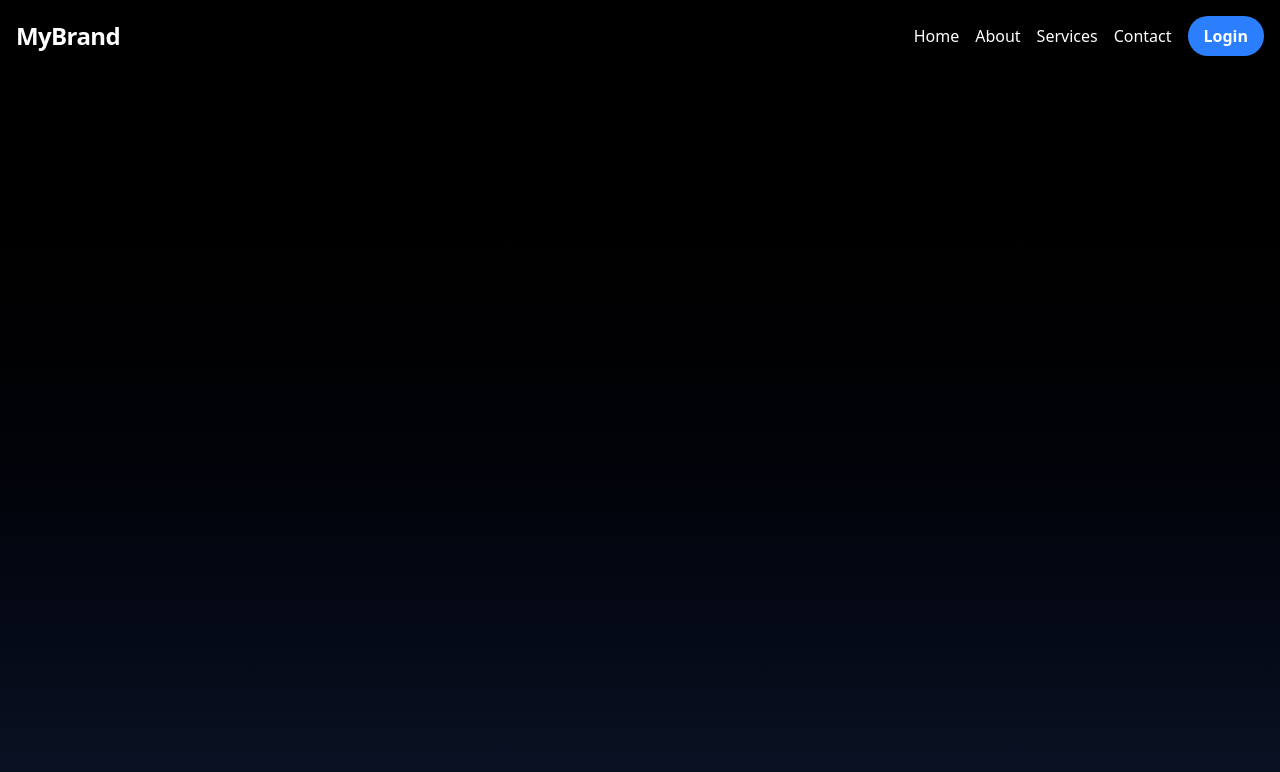
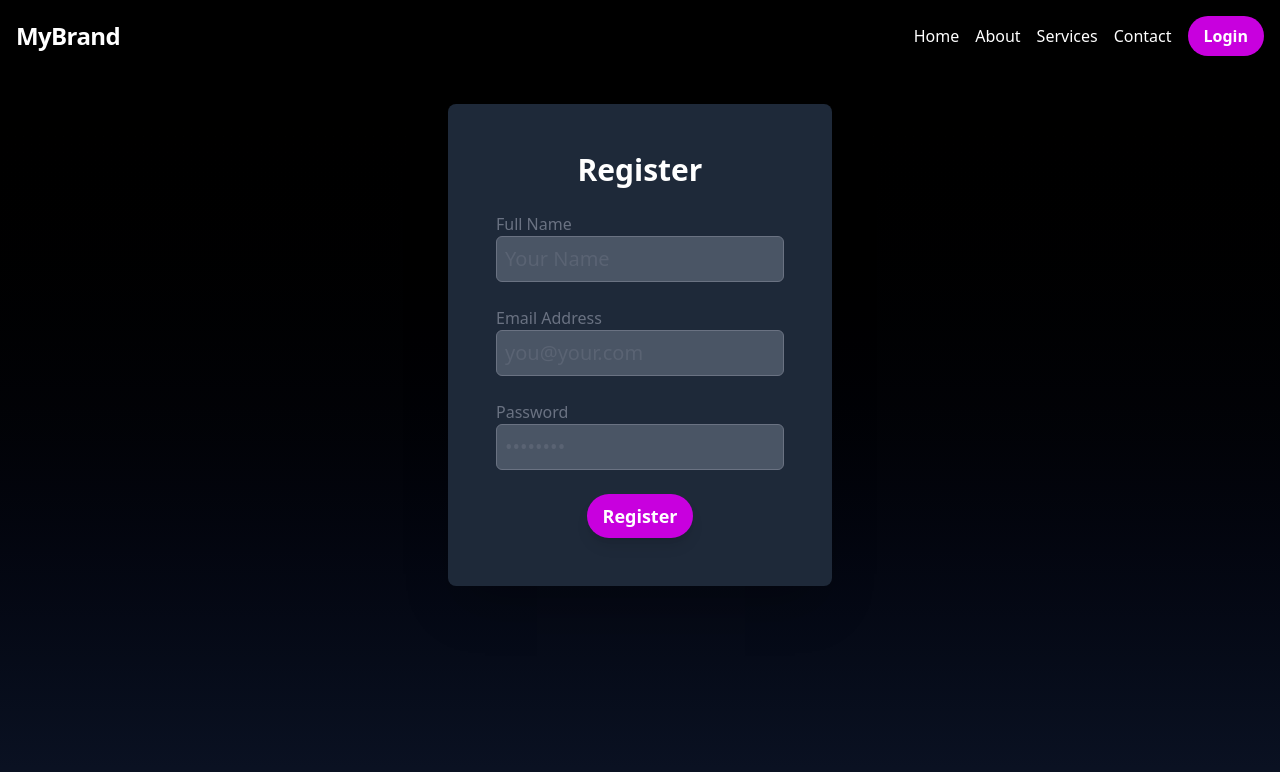
Before and after one commit to DaraSingh/VirtualGym-Frontend, a React (Vite) app: page /signup in a window 1280 px wide. Shown: the top 772 px of the page. Built offline with nearby package versions, Linux system fonts and the light colour scheme.

Commit message:
integrated frontend for signup page

```diff
--- a/src/App.jsx
+++ b/src/App.jsx
@@ -3,6 +3,7 @@ import Navbar from './components/Navbar'
 import {BrowserRouter as Router, Link, Route,Routes } from 'react-router-dom'
 import Home from './pages/Home'
 import Login from './pages/Login'
+import SignUp from './pages/SignUp'
 function App() {
   const [count, setCount] = useState(0)
 
@@ -15,6 +16,7 @@ function App() {
             <Routes>
               <Route path="/" element={<Home />} />
               <Route path="/login" element={<Login />} />
+              <Route path="/signup" element={<SignUp />} />
             </Routes>
           </div>
         </div>
--- a/src/components/Navbar.jsx
+++ b/src/components/Navbar.jsx
@@ -36,15 +36,15 @@ function Navbar() {
               {item.name}
             </a>
           ))}
-          {isloggedIn?<a href="/" onClick={handleLogOut} className="bg-blue-500 hover:bg-blue-600 font-bold px-4 py-2 rounded-full">LogOut</a>:
-            <a href="/Login" className="bg-blue-500 hover:bg-blue-600 font-bold px-4 py-2 rounded-full">Login</a>
+          {isloggedIn?<a href="/" onClick={handleLogOut} className="bg-fuchsia-600 hover:bg-fuchsia-700 text-white font-bold px-4 py-2 rounded-full">LogOut</a>:
+            <a href="/Login" className="bg-fuchsia-600 hover:bg-fuchsia-700 font-bold px-4 py-2 rounded-full">Login</a>
           }
 
         </div>
 
         {/* Mobile menu button */}
         <div className="md:hidden">
-          <button onClick={toggleMenu} className="text-center rounded-md">
+          <button onClick={toggleMenu} className="text-center rounded-md text-3xl">
            {isMenuOpen?"X":" ⠇ "}
           </button>
         </div>
@@ -64,8 +64,8 @@ function Navbar() {
                 {item.name}
               </a>
             ))}
-            {isloggedIn?<a href="" className="bg-blue-500 hover:bg-blue-600 font-bold px-4 py-2 rounded-full" onClick={toggleMenu}>LogOut</a>:
-            <a href="/Login" className="bg-blue-500 hover:bg-blue-600 font-bold px-4 py-2 rounded-full" onClick={toggleMenu} >Login</a>
+            {isloggedIn?<a href="" className="bg-fuchsia-600 hover:bg-fuchsia-700 font-bold px-4 py-2 rounded-full" onClick={toggleMenu}>LogOut</a>:
+            <a href="/Login" className="bg-fuchsia-600 hover:bg-fuchsia-700 font-bold px-4 py-2 rounded-full" onClick={toggleMenu} >Login</a>
             }
           </div>
         </div>
--- a/src/pages/Home.jsx
+++ b/src/pages/Home.jsx
@@ -13,7 +13,7 @@ function Home() {
             Unleash your full potential with a platform designed for serious fitness.
           </p>
           <a
-            href="/login"
+            href="/signup"
             className="inline-block bg-fuchsia-600 hover:bg-fuchsia-700 text-white font-bold py-4 px-8 rounded-full shadow-lg transition-all duration-300 transform hover:scale-105"
           >
             Start Your Free Trial
--- a/src/pages/Login.jsx
+++ b/src/pages/Login.jsx
@@ -1,9 +1,35 @@
 import React from 'react'
 
 function Login() {
+    const handleSubmit=()=>{
+
+    }
   return (
-    <div>
-      <h1 className='text-white'>login</h1>
+    <div className="container mx-auto p-4 flex flex-col items-center justify-center text-gray-500">
+      <div className="bg-gray-800 p-8 md:p-12 rounded-lg shadow-2xl w-full max-w-sm">
+
+        <h2 className="text-3xl text-white font-bold text-center mb-6">Log In</h2>
+        <form  onSubmit={handleSubmit}>
+            <div className='pb-4 mb-2'>
+                <h1 className='mb-2'>Email Address</h1>
+                <input className='border w-full text-xl rounded-md p-2 focus:outline-none focus:border-fuchsia-500 focus:text-gray-200 bg-gray-600' type="text" placeholder='you@your.com'/>
+            </div>
+            <div className='pb-4 mb-2'>
+                <h1 className='mb-2'>Password</h1>
+                <input className='border w-full text-xl rounded-md p-2 focus:outline-none focus:border-fuchsia-500 focus:text-gray-200 bg-gray-600' type="password" placeholder="••••••••"/>
+            </div>
+            <div className='p-5 text-center'>
+            <button
+            type='submit'
+            className="bg-fuchsia-600 hover:bg-fuchsia-700 text-white font-bold py-4 px-8 rounded-full shadow-lg"
+          >
+            Login
+          </button>
+            </div>
+
+        </form>
+
+      </div>
     </div>
   )
 }
--- /dev/null
+++ b/src/pages/SignUp.jsx
@@ -0,0 +1,95 @@
+import { React, useState } from "react";
+
+function SignUp() {
+  const [formData, setFormData] = useState({
+    fullname: "",
+    email: "",
+    password: "",
+  });
+  const handleSubmit = async(e) => {
+    e.preventDefault();
+    try{
+        const response=await fetch("http://localhost:3000/api/register",{
+        method:"Post",
+        headers:{
+            "Content-Type": "application/json",
+        },
+        body:JSON.stringify(formData)
+    })
+    const data=await response.json()
+    console.log("Success:",data)
+    }catch(err){
+        console.log("Error: ",err)
+    }
+
+
+  };
+  const handleChange = (e) => {
+    const { name, value } = e.target;
+    console.log(formData)
+    setFormData({
+      ...formData,
+      [name]: value,
+    });
+  };
+  return (
+    <div className="container mx-auto p-4 flex flex-col items-center justify-center text-gray-500">
+      <div className="bg-gray-800 p-8 md:p-12 rounded-lg shadow-2xl w-full max-w-sm">
+        <h2 className="text-3xl text-white font-bold text-center mb-6">
+          Register
+        </h2>
+        <form onSubmit={handleSubmit}>
+          <div className="pb-4 mb-2">
+            <label className="mb-2" htmlFor="name">
+              Full Name
+            </label>
+            <input
+              id="name"
+              name="fullname"
+              onChange={handleChange}
+              className="border w-full text-xl rounded-md p-2 focus:outline-none focus:border-fuchsia-500 focus:text-gray-200 bg-gray-600"
+              type="text"
+              placeholder="Your Name"
+            />
+          </div>
+          <div className="pb-4 mb-2">
+            <label htmlFor="email" className="mb-2">
+              Email Address
+            </label>
+            <input
+              id="email"
+              name="email"
+              onChange={handleChange}
+              className="border w-full text-xl rounded-md p-2 focus:outline-none focus:border-fuchsia-500 focus:text-gray-200 bg-gray-600"
+              type="email"
+              placeholder="you@your.com"
+            />
+          </div>
+          <div className="pb-4 mb-2">
+            <label htmlFor="password" className="mb-2">
+              Password
+            </label>
+            <input
+              name="password"
+              id="password"
+              onChange={handleChange}
+              className="border w-full text-xl rounded-md p-2 focus:outline-none focus:border-fuchsia-500 focus:text-gray-200 bg-gray-600"
+              type="password"
+              placeholder="••••••••"
+            />
+          </div>
+          <div className="text-center">
+            <button
+              type="submit"
+              className="bg-fuchsia-600 text-lg hover:bg-fuchsia-700 text-white font-bold py-2 px-4 rounded-full shadow-lg"
+            >
+              Register
+            </button>
+          </div>
+        </form>
+      </div>
+    </div>
+  );
+}
+
+export default SignUp;
```
